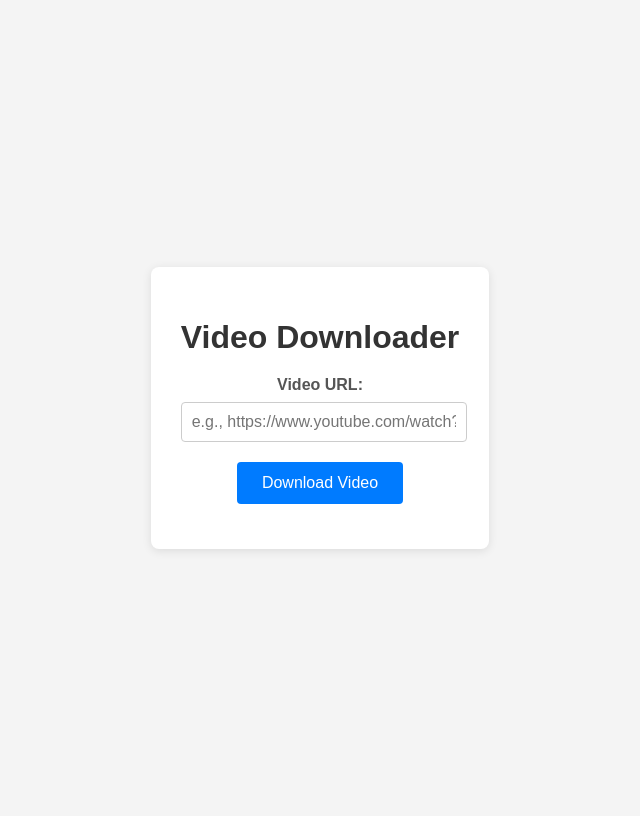
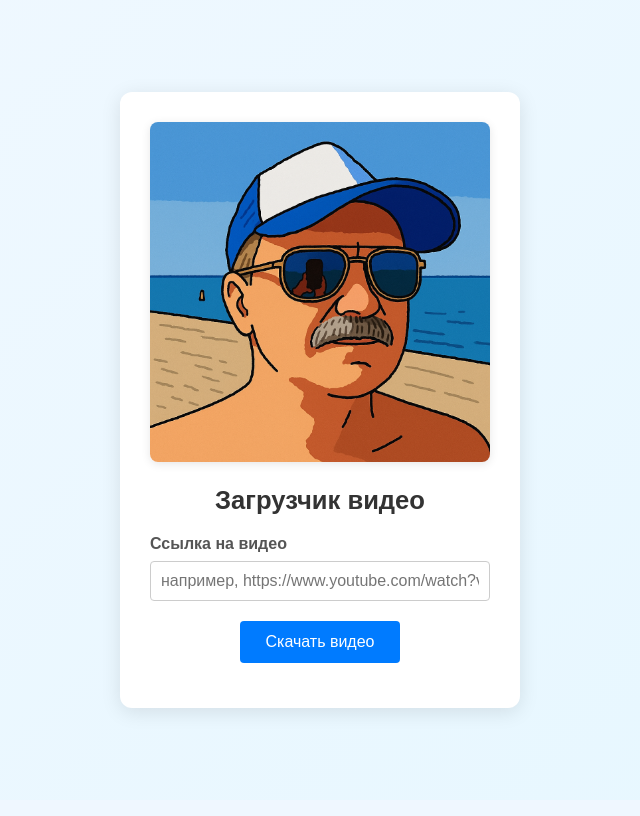
Before and after one commit to vitalya-dev/Videochiller, a FastAPI app: page / in a window 1280 px wide. Shown: the whole page, without its empty margins (320-960 px from the left). After the commit the page ends 719 px from the top, so only its background shows below. Run offline with FastAPI, Linux system fonts and the light colour scheme.

Commit message:
Working On.

```diff
--- a/templates/index.html
+++ b/templates/index.html
@@ -1,44 +1,67 @@
-
 <!DOCTYPE html>
-<html lang="en">
+<html lang="ru">
 <head>
   <meta charset="UTF-8">
-    <meta name="viewport" content="width=device-width, initial-scale=1.0">
-    <title>Simple Video Downloader</title>
+  <meta name="viewport" content="width=device-width, initial-scale=1">
+  <title>Простой загрузчик видео</title>
   <style>
+    /* Сброс отступов и границ */
+    * {
+      box-sizing: border-box;
+      margin: 0;
+      padding: 0;
+    }
+
     body {
       font-family: sans-serif;
       display: flex;
       justify-content: center;
       align-items: center;
       min-height: 100vh;
-            background-color: #f4f4f4;
+      background: linear-gradient(135deg, #f0f8ff 0%, #e6f7ff 100%);
+      padding: 20px;
     }
+
     .container {
-            background: white;
+      background: #fff;
+      max-width: 400px;
+      width: 100%;
       padding: 30px;
-            border-radius: 8px;
-            box-shadow: 0 2px 10px rgba(0,0,0,0.1);
+      border-radius: 12px;
+      box-shadow: 0 4px 20px rgba(0,0,0,0.1);
       text-align: center;
     }
+
+    .hero-image {
+      width: 100%;
+      border-radius: 8px;
+      margin-bottom: 20px;
+      box-shadow: 0 2px 10px rgba(0,0,0,0.1);
+    }
+
     h1 {
       color: #333;
       margin-bottom: 20px;
+      font-size: 1.6rem;
     }
+
     label {
       display: block;
       margin-bottom: 8px;
       font-weight: bold;
       color: #555;
+      text-align: left;
     }
+
     input[type="url"] {
-            width: 95%;
+      width: 100%;
       padding: 10px;
       margin-bottom: 20px;
       border: 1px solid #ccc;
       border-radius: 4px;
       font-size: 1rem;
     }
+
     input[type="submit"] {
       background-color: #007bff;
       color: white;
@@ -52,29 +75,42 @@
     input[type="submit"]:hover {
       background-color: #0056b3;
     }
+
+    .loading {
+      display: none;
+      margin-top: 15px;
+      color: #555;
+      font-style: italic;
+    }
+
     .error {
-            color: red;
+      color: #c0392b;
       margin-top: 15px;
       font-weight: bold;
-        }
-        .loading {
-            display: none; /* Hidden by default */
-            margin-top: 15px;
-            color: #555;
     }
   </style>
 </head>
 <body>
   <div class="container">
-        <h1>Video Downloader</h1>
-        <form id="download-form" action="/download" method="post" onsubmit="showLoading()">
-            <label for="url">Video URL:</label>
-            <input type="url" id="url" name="url" placeholder="e.g., https://www.youtube.com/watch?v=..." required>
-            <br>
-            <input type="submit" value="Download Video">
+    <!-- Заглавное изображение -->
+    <img src="images/beach-man.png" alt="Мужчина на пляже" class="hero-image">
+
+    <h1>Загрузчик видео</h1>
+
+    <form id="download-form" action="/download" method="post" onsubmit="showLoading();">
+      <label for="url">Ссылка на видео</label>
+      <input
+        type="url"
+        id="url"
+        name="url"
+        placeholder="например, https://www.youtube.com/watch?v=..."
+        required
+      >
+      <input type="submit" value="Скачать видео">
     </form>
+
     <div id="loading-message" class="loading">
-            Processing... Please wait. The download will start automatically.
+      Обработка… Пожалуйста, подождите.
     </div>
     <div id="error-message" class="error"></div>
   </div>
@@ -82,7 +118,7 @@
   <script>
     function showLoading() {
       document.getElementById('loading-message').style.display = 'block';
-            document.getElementById('error-message').textContent = ''; // Clear previous errors
+      document.getElementById('error-message').textContent = '';
     }
   </script>
 </body>
```
Also changed, not shown: templates/images/beach-man.png (added). Lines whose indentation alone changed are shown as unchanged.
